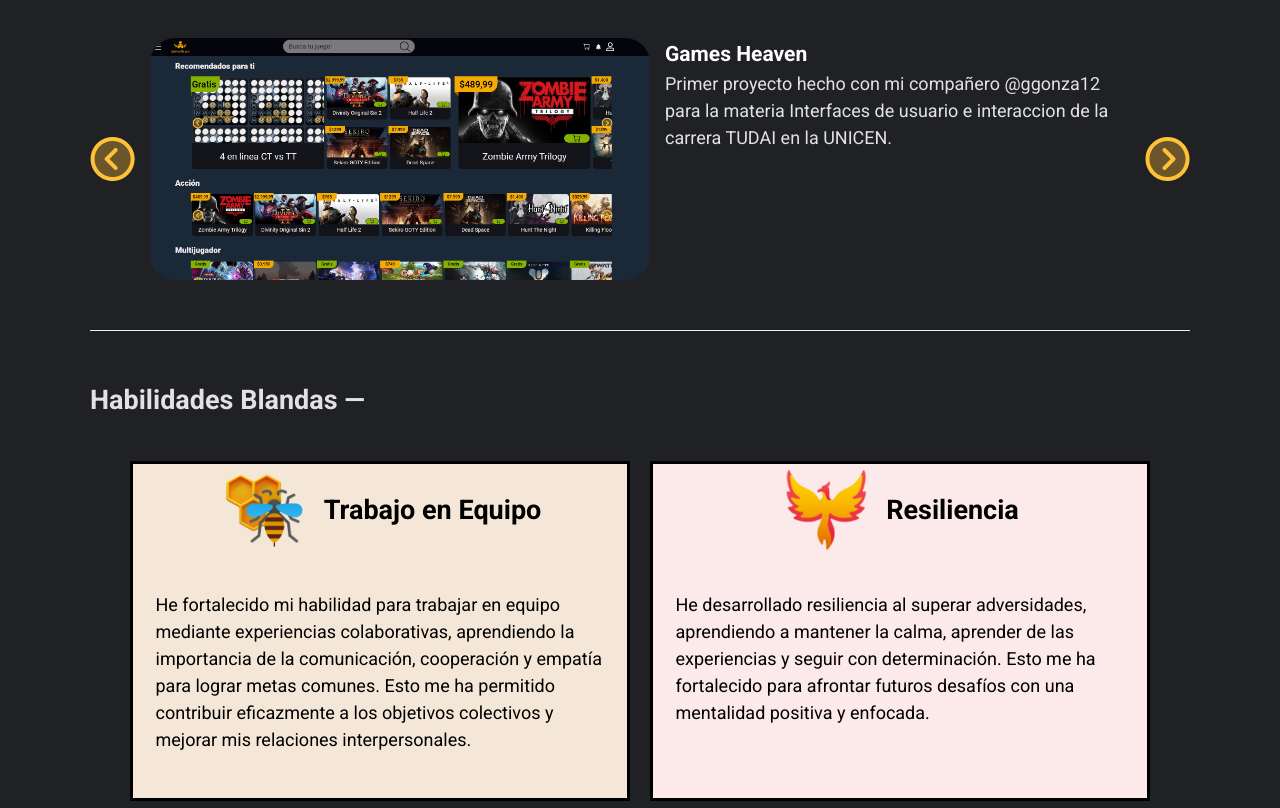
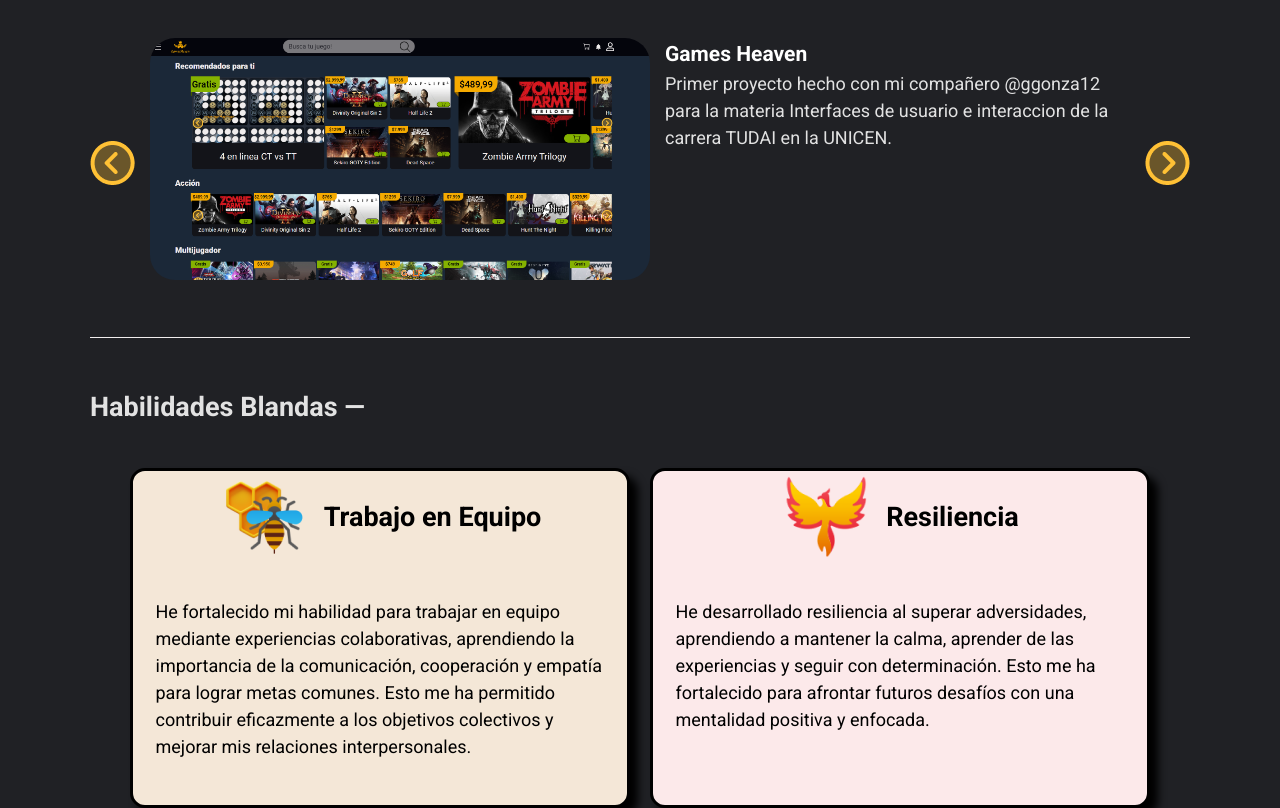
Before and after one commit to simon-zubigaray/Portafolio, a React (Vite) app: page / in a window 1280 px wide. Shown: the part 2540-3348 px from the top of the page. Built offline with nearby package versions, Linux system fonts and the light colour scheme.

Commit message:
Animacion a botones del carrusel agregadas y _target agregado a links

```diff
--- a/src/components/Carousel.jsx
+++ b/src/components/Carousel.jsx
@@ -53,7 +53,7 @@
           className="carousel-button prev-button"
         />
         <section className="carousel-card">
-          <img src={items[currentIndex].src} alt={items[currentIndex].title} />
+        <a href={items[currentIndex].link} target="_blank"><img src={items[currentIndex].src} alt={items[currentIndex].title} /></a>
           <section className="data-card-carousel">
             <a href={items[currentIndex].link}>
               <h3 className="title-card-carousel">
--- a/src/components/Presentacion.jsx
+++ b/src/components/Presentacion.jsx
@@ -23,14 +23,14 @@
           <a href="/public/CV_Juan_Simon_Zubigaray.pdf" download="CV_Juan_Simon_Zubigaray.pdf">
             <button className="presentation-button btnfos-4">Descargar CV</button>
           </a>
-          <a href="https://github.com/simon-zubigaray">
+          <a href="https://github.com/simon-zubigaray" target="_blank">
             {" "}
             <button className="presentation-button btnfos-4">
               <img src={Github} alt="" />
               GitHub
             </button>
           </a>
-          <a href="https://www.linkedin.com/in/zubigarayjuansimon/">
+          <a href="https://www.linkedin.com/in/zubigarayjuansimon/" target="_blank">
             {" "}
             <button className="presentation-button btnfos-4">
               <img src={Linkedin} alt="" />
--- a/src/styles/carousel-style.css
+++ b/src/styles/carousel-style.css
@@ -8,6 +8,13 @@
 
 .carousel-button{
     cursor: pointer;
+    position:relative;
+    transition-duration: .75s;
+}
+
+.carousel-button:hover{
+    scale: 1.1;
+    filter: drop-shadow(0 0 10px rgba(0,0,0,.8));
 }
 
 section.carousel-card img {
--- a/src/styles/softSkillCard-style.css
+++ b/src/styles/softSkillCard-style.css
@@ -3,6 +3,8 @@
     border: #000 solid;
     max-width: 500px;
     padding: 5px;
+    border-radius: 15px;
+    box-shadow: 8px 8px 8px black;
 }
 
 main.soft-skill-card section {
```
